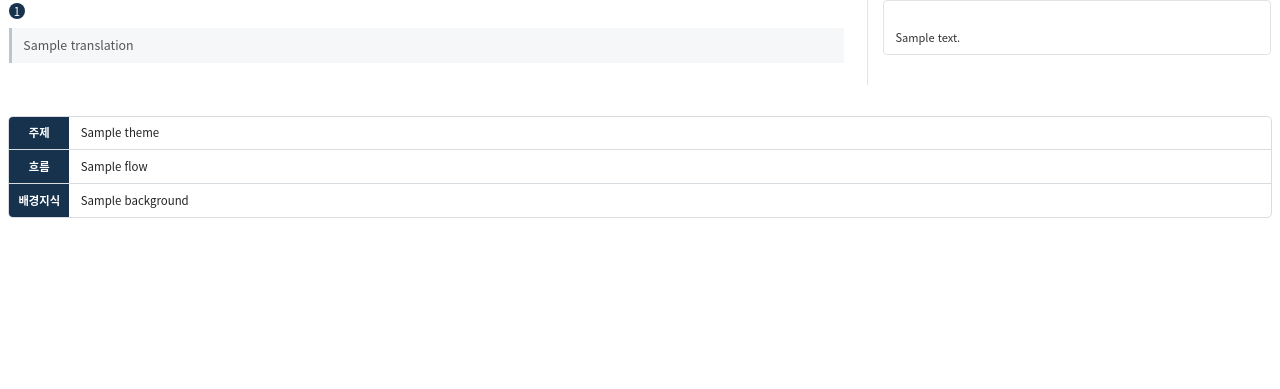
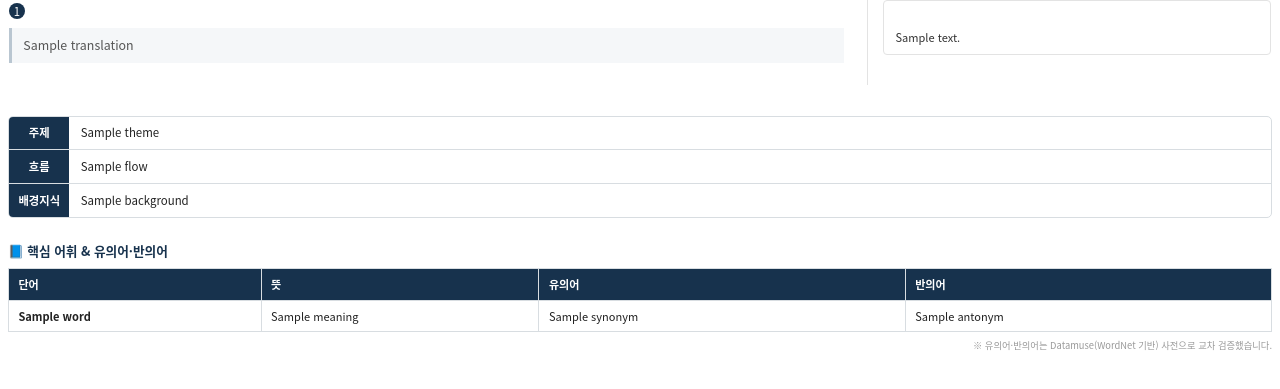
Before and after one commit to Milkoon2916/passage-analyzer, a Python web app: template app/templates/passage.html.j2 in a window 1280 px wide. Shown: the part 167-556 px from the top of the page. Run offline with Jinja, Linux system fonts and the light colour scheme; the template is opened without the code that fills it: most values are stand-ins (such as "Sample title", 1, 10 or a date in 2020).

Commit message:
Update passage.html.j2

```diff
--- a/app/templates/passage.html.j2
+++ b/app/templates/passage.html.j2
@@ -63,6 +63,20 @@
   .flow-key { display:table-cell; width:16mm; background:#17324d; color:#fff; font-size:8.5pt; font-weight:700; text-align:center; vertical-align:middle; padding:2mm; }
   .flow-val { display:table-cell; font-size:8.6pt; padding:2mm 3mm; vertical-align:middle; }
 
+  .vocab-section { margin-top:6mm; }
+  .vocab-title { font-size:9.5pt; font-weight:700; color:#17324d; margin-bottom:2mm; }
+  table.vocab-table { width:100%; border-collapse:collapse; font-size:8.3pt; table-layout:fixed; }
+  table.vocab-table th, table.vocab-table td { border:1px solid #d8dde1; padding:1.8mm 2.5mm; vertical-align:top; word-wrap:break-word; }
+  table.vocab-table th { background:#17324d; color:#fff; font-weight:700; text-align:left; }
+  table.vocab-table col.c-word { width:20%; }
+  table.vocab-table col.c-meaning { width:22%; }
+  table.vocab-table col.c-syn { width:29%; }
+  table.vocab-table col.c-ant { width:29%; }
+  table.vocab-table tr:nth-child(even) td { background:#f7f9fa; }
+  .vocab-word { font-weight:700; }
+  .vocab-dash { color:#aaa; }
+  .vocab-footnote { font-size:7pt; color:#999; margin-top:1.5mm; text-align:right; }
+
   .new-page { page-break-before: always; }
 </style>
 </head>
@@ -124,6 +138,31 @@
   <div class="flow-row"><div class="flow-key">배경지식</div><div class="flow-val">{{ p.summary.background }}</div></div>
 </div>
 
+{% if p.vocabulary %}
+<div class="vocab-section">
+  <div class="vocab-title">📘 핵심 어휘 &amp; 유의어·반의어</div>
+  <table class="vocab-table">
+    <colgroup>
+      <col class="c-word"><col class="c-meaning"><col class="c-syn"><col class="c-ant">
+    </colgroup>
+    <thead>
+      <tr><th>단어</th><th>뜻</th><th>유의어</th><th>반의어</th></tr>
+    </thead>
+    <tbody>
+      {% for v in p.vocabulary %}
+      <tr>
+        <td class="vocab-word">{{ v.word }}</td>
+        <td>{{ v.meaning }}</td>
+        <td>{{ v.synonym if v.synonym else "" }}{% if not v.synonym %}<span class="vocab-dash">-</span>{% endif %}</td>
+        <td>{{ v.antonym if v.antonym else "" }}{% if not v.antonym %}<span class="vocab-dash">-</span>{% endif %}</td>
+      </tr>
+      {% endfor %}
+    </tbody>
+  </table>
+  <div class="vocab-footnote">※ 유의어·반의어는 Datamuse(WordNet 기반) 사전으로 교차 검증했습니다.</div>
+</div>
+{% endif %}
+
 </div>
 {% endfor %}
 
```
